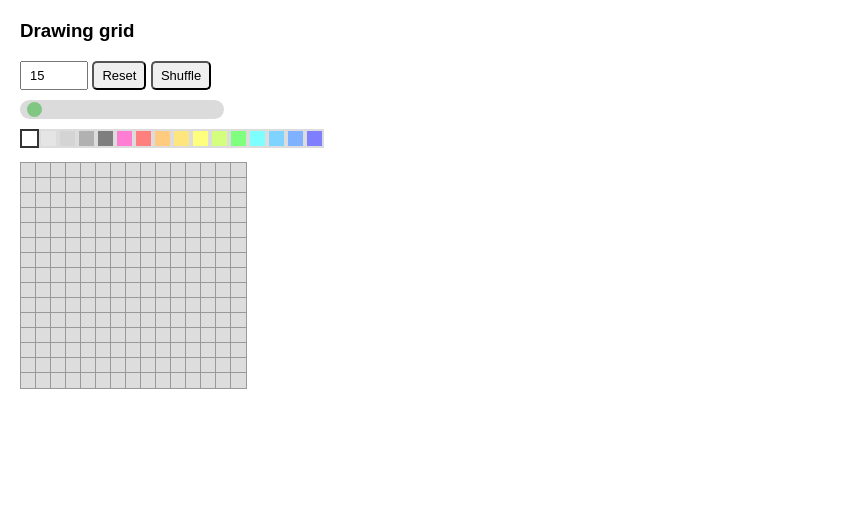
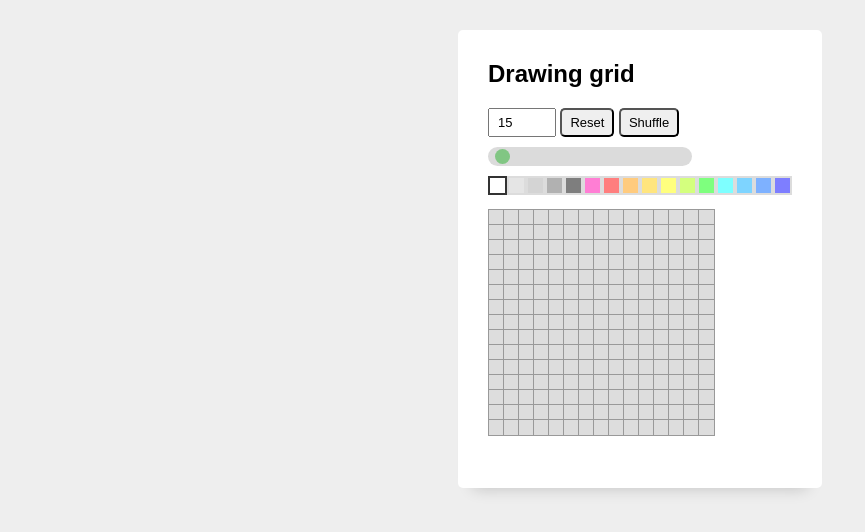
Before and after one commit to rolandjlevy/vue-paint-pixel-art, a plain HTML site: page index.html in a window 1280 px wide. Shown: the whole page, without its empty margins (0-865 px from the left). Drawn offline with nearby package versions, Linux system fonts and the light colour scheme.

Commit message:
Centred the content

```diff
--- a/index.html
+++ b/index.html
@@ -10,11 +10,13 @@
   <body>
     <div id="app">
 
-      <h3>Drawing grid</h3>
-      <grid
-        :gridsize="Number(15)"
-        :initialblocksize="Number(15)"
-      />
+      <main class="container">
+        <h2>Drawing grid</h2>
+        <grid
+          :gridsize="Number(15)"
+          :initialblocksize="Number(15)"
+        />
+      </main>
 
     </div>
 
--- a/style.css
+++ b/style.css
@@ -1,6 +1,20 @@
 body {
   margin: 20px;
   font-family: Arial, Helvetica, sans-serif;
+  background-color: #eee;
+}
+
+.container {
+  width: fit-content;
+  margin: 30px auto;
+  background-color: #fff;
+  padding:30px;
+  border-radius: 5px;
+  box-shadow: 0 15px 15px -15px #00000033;
+}
+
+h1, h2, h3, h4 {
+  margin-top: 0;
 }
 
 .col {
```
